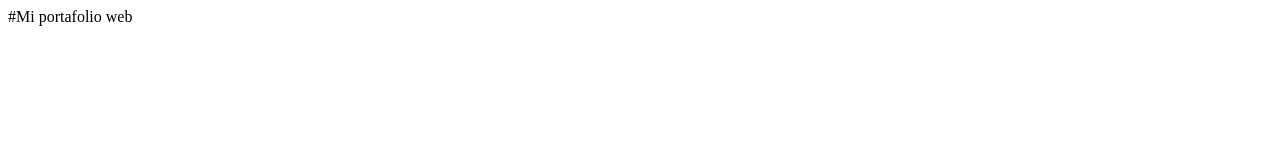
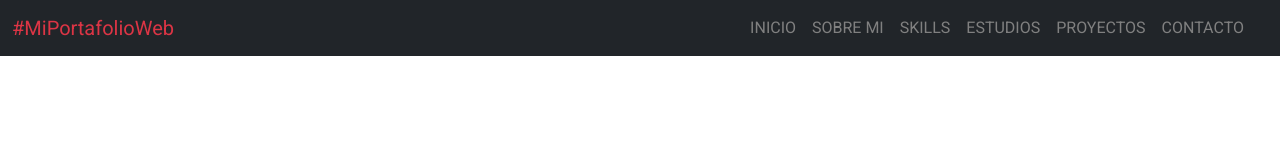
Before and after one commit to Maicol843/Portafolio_Web, a plain HTML site: page index.html in a window 1280 px wide. Drawn offline with nearby package versions, Linux system fonts and the light colour scheme.

Commit message:
Se creó el menú de navegación

```diff
--- a/index.html
+++ b/index.html
@@ -1,13 +1,71 @@
 <!DOCTYPE html>
-<html lang="en">
+<html lang="es">
+
 <head>
     <meta charset="UTF-8">
     <meta name="viewport" content="width=device-width, initial-scale=1.0">
-
-    <!--Título de la página-->
+    <!--BOOTSTRAP-->
+    <link href="https://cdn.jsdelivr.net/npm/bootstrap@5.3.3/dist/css/bootstrap.min.css" rel="stylesheet"
+        integrity="sha384-QWTKZyjpPEjISv5WaRU9OFeRpok6YctnYmDr5pNlyT2bRjXh0JMhjY6hW+ALEwIH" crossorigin="anonymous">
+    <!--FLATICON-->
+    <link rel='stylesheet' href='https://cdn-uicons.flaticon.com/2.3.0/uicons-brands/css/uicons-brands.css'>
+    <!--FONT AWESOME-->
+    <link rel="stylesheet" href="https://cdnjs.cloudflare.com/ajax/libs/font-awesome/6.1.2/css/all.min.css"
+        integrity="sha512-1sCRPdkRXhBV2PBLUdRb4tMg1w2YPf37qatUFeS7zlBy7jJI8Lf4VHwWfZZfpXtYSLy85pkm9GaYVYMfw5BC1A=="
+        crossorigin="anonymous" referrerpolicy="no-referrer" />
+    <!--ESTILO CSS-->
+    <link rel="stylesheet" href="style.css">
+    <!--TÍTULO DE LA PÁGINA-->
     <title>#MiPortafolioWeb</title>
 </head>
+
 <body>
-    #Mi portafolio web
+    <header>
+        <!--MENÚ DE NAVEGACIÓN-->
+        <nav class="navbar navbar-expand-lg navbar-dark bg-dark" aria-label="Offcanvas navbar large">
+            <div class="container-fluid">
+                <a class="navbar-brand text-danger" href="#">#MiPortafolioWeb</a>
+                <button class="navbar-toggler" type="button" data-bs-toggle="offcanvas"
+                    data-bs-target="#offcanvasNavbar2" aria-controls="offcanvasNavbar2" aria-label="Toggle navigation">
+                    <span class="navbar-toggler-icon"></span>
+                </button>
+                <div class="offcanvas offcanvas-end text-bg-dark" tabindex="-1" id="offcanvasNavbar2"
+                    aria-labelledby="offcanvasNavbar2Label">
+                    <div class="offcanvas-header">
+                        <h5 class="offcanvas-title" id="offcanvasNavbar2Label">Offcanvas</h5>
+                        <button type="button" class="btn-close btn-close-white" data-bs-dismiss="offcanvas"
+                            aria-label="Close"></button>
+                    </div>
+                    <div class="offcanvas-body">
+                        <ul class="navbar-nav justify-content-end flex-grow-1 pe-3">
+                            <li class="nav-item">
+                                <a class="nav-link" aria-current="page" href="#inicio">INICIO</a>
+                            </li>
+                            <li class="nav-item">
+                                <a class="nav-link" href="#sobre-mi">SOBRE MI</a>
+                            </li>
+                            <li class="nav-item">
+                                <a class="nav-link" href="#skills">SKILLS</a>
+                            </li>
+                            <li class="nav-item">
+                                <a class="nav-link" href="#estudios">ESTUDIOS</a>
+                            </li>
+                            <li class="nav-item">
+                                <a class="nav-link" href="#proyectos">PROYECTOS</a>
+                            </li>
+                            <li class="nav-item">
+                                <a class="nav-link" href="#contacto">CONTACTO</a>
+                            </li>
+                        </ul>
+                    </div>
+                </div>
+            </div>
+        </nav>
+
+    </header>
 </body>
+<!--BOOTSTRAP-->
+<script src="https://cdn.jsdelivr.net/npm/bootstrap@5.3.3/dist/js/bootstrap.bundle.min.js"
+    integrity="sha384-YvpcrYf0tY3lHB60NNkmXc5s9fDVZLESaAA55NDzOxhy9GkcIdslK1eN7N6jIeHz"
+    crossorigin="anonymous"></script>
 </html>
--- /dev/null
+++ b/style.css
@@ -0,0 +1,21 @@
+@import url('https://fonts.googleapis.com/css2?family=Roboto:ital,wght@0,100;0,300;0,400;0,500;0,700;0,900;1,100;1,300;1,400;1,500;1,700;');
+@import url('https://fonts.googleapis.com/css2?family=Alegreya+Sans+SC:ital,wght@0,100;0,300;0,400;0,500;0,700;0,800;0,900;1,100;1,300;1,400;1,500;1,700;1,800;1,900&display=swap');
+
+/*==GENERAL==*/
+*{
+    font-family: 'Roboto',sans-serif;
+}
+
+html {
+    /* Me permite deslizar cuando hago clic en los links del menu */
+    scroll-behavior: smooth;
+}
+
+/*==MENU DE NAVEGACIóN==*/
+.nav-link {
+    color: grey;
+}
+
+.nav-link:hover {
+    color: crimson;
+}
```
